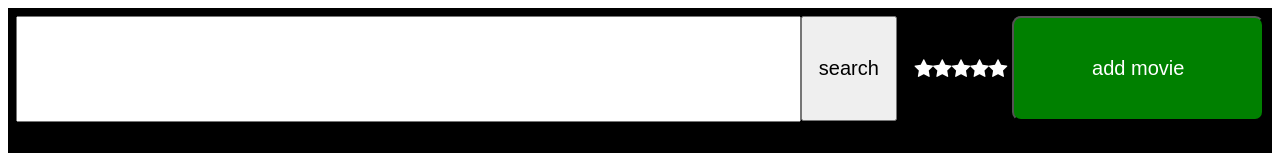
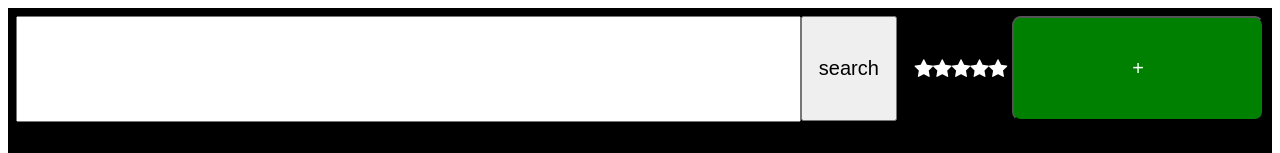
Before and after one commit to RimelBM/Movies, a React (Create React App) app: page / in a window 1280 px wide. Shown: the top 153 px of the page. Built offline with nearby package versions, Linux system fonts and the light colour scheme; grey boxes are pictures that could not be loaded.

Commit message:
Update Data.js

```diff
--- a/src/componenets/Data.js
+++ b/src/componenets/Data.js
@@ -116,7 +116,7 @@ const array = [0,0,0,0,0]
          <input type='submit' value='search' style={{width:'8%',height:'105px',fontSize:'20px',marginRight:'1%'}} onClick={foundMovie}/>
          <div style={{fontSize:'20px' ,  display:'flex' , alignItems:'center' ,margin:'5px'}}> {arrStars} </div>
 
-         <input type='submit' value='add movie' style={{width:'21%',height:'105px', backgroundColor:'green',color:'white',fontSize:'20px',borderRadius:'9px' }} onClick={ajoutFilm}/>
+         <input type='submit' value='+' style={{width:'21%',height:'105px', backgroundColor:'green',color:'white',fontSize:'20px',borderRadius:'9px' }} onClick={ajoutFilm}/>
 
       </div>
 
```
